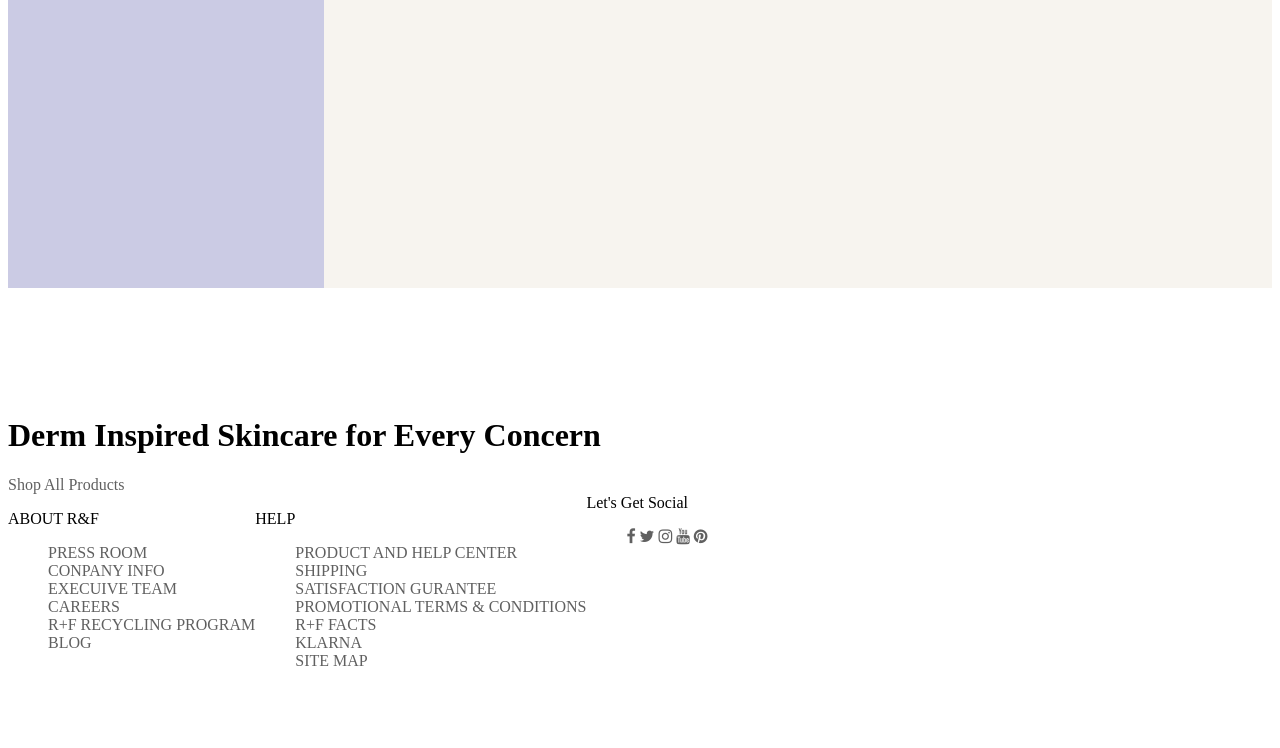
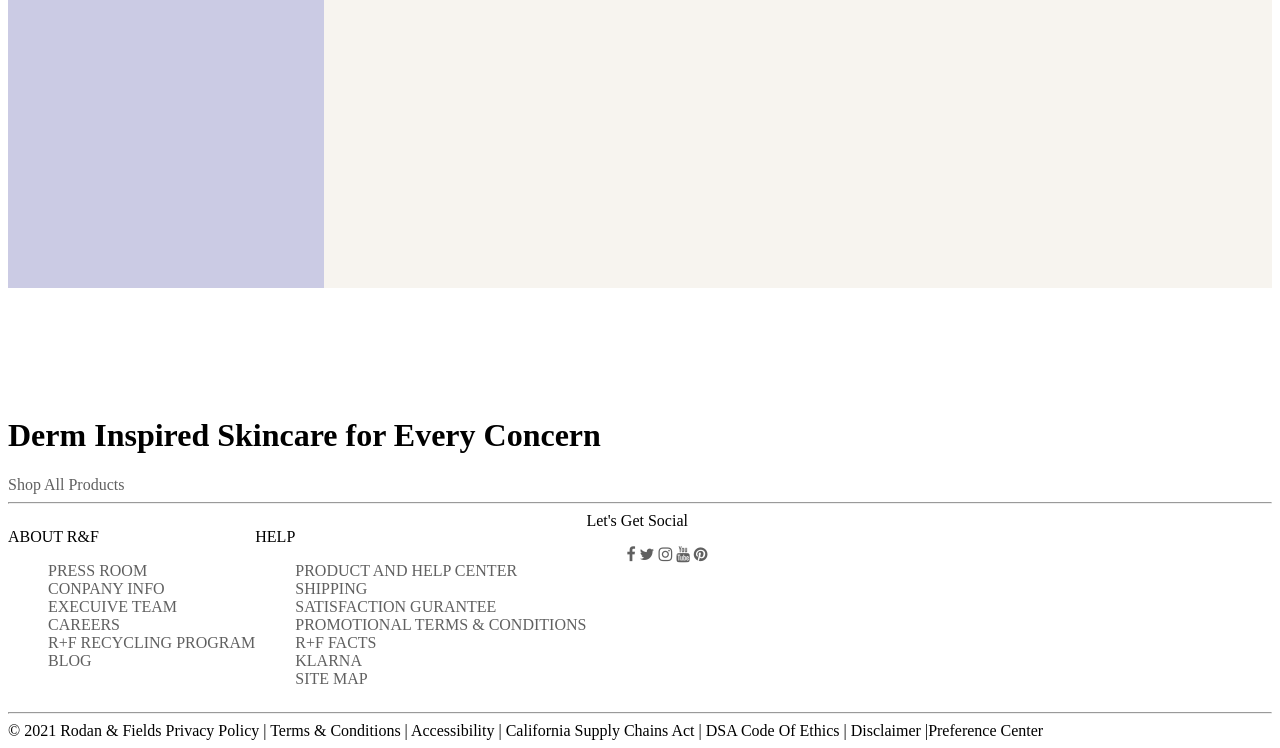
Before and after one commit to kirankumarjmeshram/rodanandfields, a plain HTML site: page index.html in a window 1280 px wide. Shown: the part 1638-2386 px from the top of the page. Before the commit the page ends 2332 px from the top, so only its background shows below. Drawn offline with Linux system fonts and the light colour scheme.

Commit message:
working on navbar and footer

```diff
--- a/index.html
+++ b/index.html
@@ -55,14 +55,7 @@
             flex-direction: row;
         }
 
-        footer{
-            display: flex;
-            flex-direction: row;
-        }
-        .footer1{
-            display: flex;
-            flex-direction:row;
-        }
+
 
         /* body */
         #body{
@@ -125,6 +118,15 @@
         #shopbody2-1>div>img{
             width: 100%;
 
+        }
+
+        /* footer */
+        #footer1{
+            display: flex;
+        }
+        .footer1-1{
+            display: flex;
+            flex-direction:row;
         }
 
     </style>
@@ -267,8 +269,11 @@
 <!-- body -->
 
     <!-- Footer part -->
-   <footer id="footer">
-       <div  class="footer1">
+
+    <footer>
+        <hr>
+        <div id="footer1">
+            <div  class="footer1-1">
                 <div>
                  <p>ABOUT R&F</p>
                  <ul>
@@ -292,8 +297,7 @@
                         <li><a href="#">SITE MAP</a></li>
                     </ul>
                 </div>
-       </div>
-       <div>
+                <div class="footer1-2">
                     <DIV>Let's Get Social</DIV>
                     <ul>
                      <a href="#" class="fa fa-facebook"></a>
@@ -303,6 +307,14 @@
                       <a href="#" class="fa fa-pinterest"></a>
                     </ul>
                 </div>
+
+            </div>
+        </div>
+     <hr>
+     <div id="footer2">
+        © 2021 Rodan & Fields
+ Privacy Policy | Terms & Conditions | Accessibility | California Supply Chains Act | DSA Code Of Ethics | Disclaimer |Preference Center
+     </div>
     </footer>
 
 
```
Lines whose indentation alone changed are shown as unchanged.
